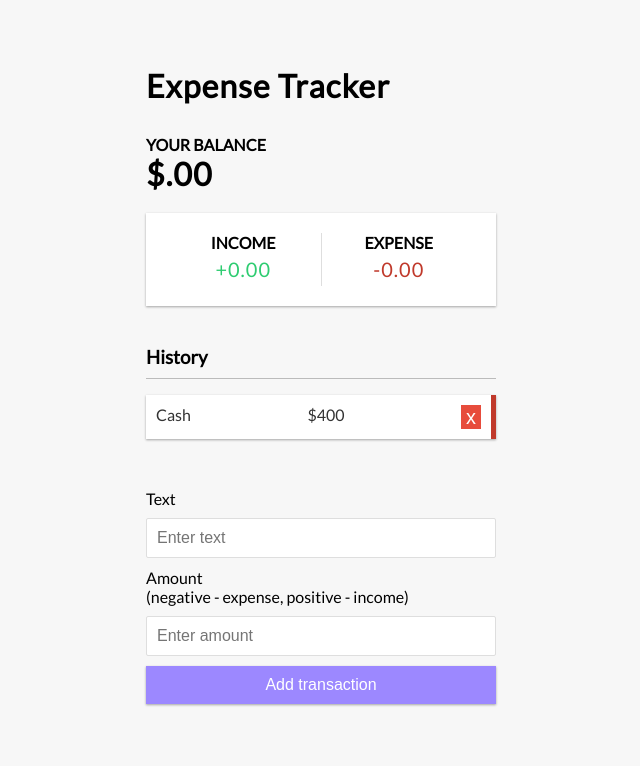
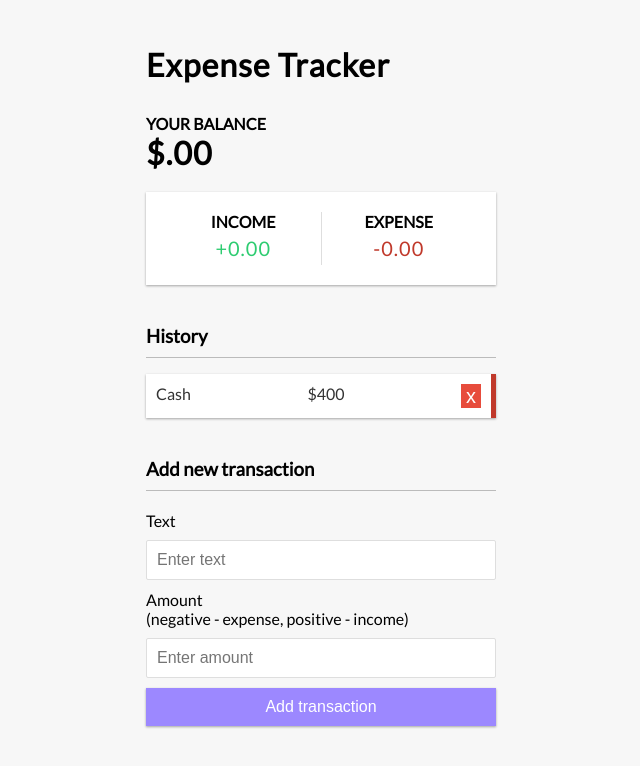
Before and after one commit to MuntasirTonmoy/expense-tracker-react, a React (Vite) app: page / in a window 1280 px wide. Shown: the top 766 px of the page, without its empty margins (319-959 px from the left). Built offline with nearby package versions, Linux system fonts and the light colour scheme.

Commit message:
add transaction edited

```diff
--- a/src/components/AddTransaction.jsx
+++ b/src/components/AddTransaction.jsx
@@ -2,7 +2,8 @@ import React from "react";
 
 const AddTransaction = () => {
   return (
-    <di>
+    <>
+      <h3>Add new transaction</h3>
       <form>
         <div className="form-control">
           <label htmlFor="text">Text</label>
@@ -17,7 +18,7 @@ const AddTransaction = () => {
         </div>
         <button className="btn">Add transaction</button>
       </form>
-    </di>
+    </>
   );
 };
 
```
